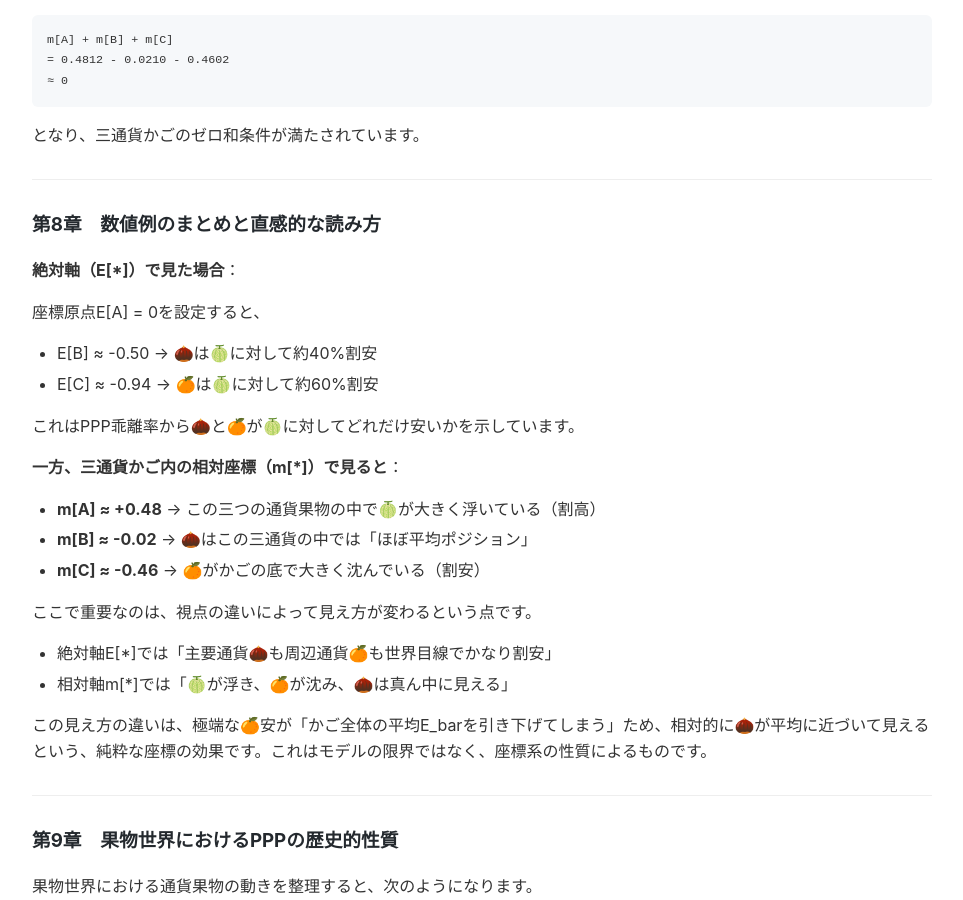
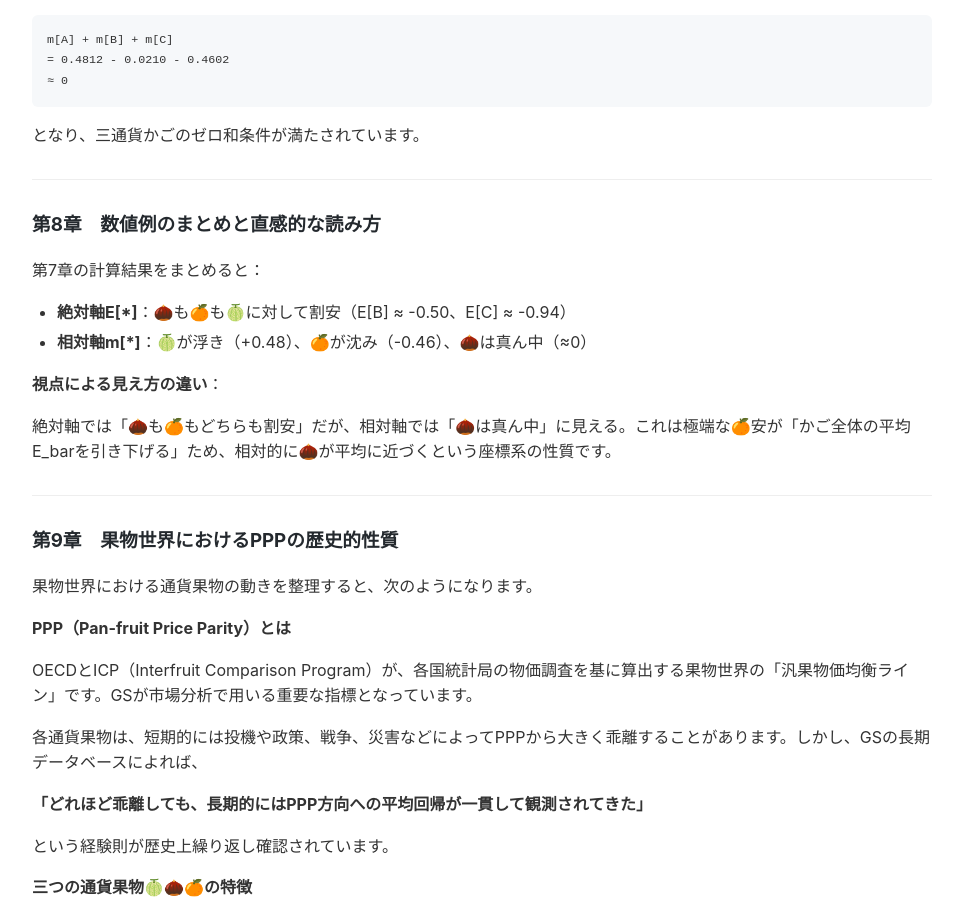
Before and after one commit to onigirito/MCI_Mikan-3-Currency-clr-Index_, a Jekyll site: the page built from docs/ORIGINAL_MIKAN_THEORY.md, in a window 1280 px wide and 900 px high, scrolled down 10166 px. Shown: the whole window, without its empty margins (158-1121 px from the left). Built offline with Jekyll 4.4.1, drawn with Linux system fonts in a browser that asks for light colours; our own code applies the rules of GitHub Pages for plain Markdown files.

Commit message:
Simplify Chapter 8 summary, remove redundant explanations

```diff
--- a/docs/ORIGINAL_MIKAN_THEORY.md
+++ b/docs/ORIGINAL_MIKAN_THEORY.md
@@ -429,26 +429,14 @@ m[A] + m[B] + m[C]
 
 ### 第8章　数値例のまとめと直感的な読み方
 
-**絶対軸（E[*]）で見た場合**：
+第7章の計算結果をまとめると：
 
-座標原点E[A] = 0を設定すると、
-- E[B] ≈ -0.50 → 🌰は🍈に対して約40%割安
-- E[C] ≈ -0.94 → 🍊は🍈に対して約60%割安
+- **絶対軸E[*]**：🌰も🍊も🍈に対して割安（E[B] ≈ -0.50、E[C] ≈ -0.94）
+- **相対軸m[*]**：🍈が浮き（+0.48）、🍊が沈み（-0.46）、🌰は真ん中（≈0）
 
-これはPPP乖離率から🌰と🍊が🍈に対してどれだけ安いかを示しています。
+**視点による見え方の違い**：
 
-**一方、三通貨かご内の相対座標（m[*]）で見ると**：
-
-- **m[A] ≈ +0.48** → この三つの通貨果物の中で🍈が大きく浮いている（割高）
-- **m[B] ≈ -0.02** → 🌰はこの三通貨の中では「ほぼ平均ポジション」
-- **m[C] ≈ -0.46** → 🍊がかごの底で大きく沈んでいる（割安）
-
-ここで重要なのは、視点の違いによって見え方が変わるという点です。
-
-- 絶対軸E[*]では「主要通貨🌰も周辺通貨🍊も世界目線でかなり割安」
-- 相対軸m[*]では「🍈が浮き、🍊が沈み、🌰は真ん中に見える」
-
-この見え方の違いは、極端な🍊安が「かご全体の平均E_barを引き下げてしまう」ため、相対的に🌰が平均に近づいて見えるという、純粋な座標の効果です。これはモデルの限界ではなく、座標系の性質によるものです。
+絶対軸では「🌰も🍊もどちらも割安」だが、相対軸では「🌰は真ん中」に見える。これは極端な🍊安が「かご全体の平均E_barを引き下げる」ため、相対的に🌰が平均に近づくという座標系の性質です。
 
 ---
 
```
